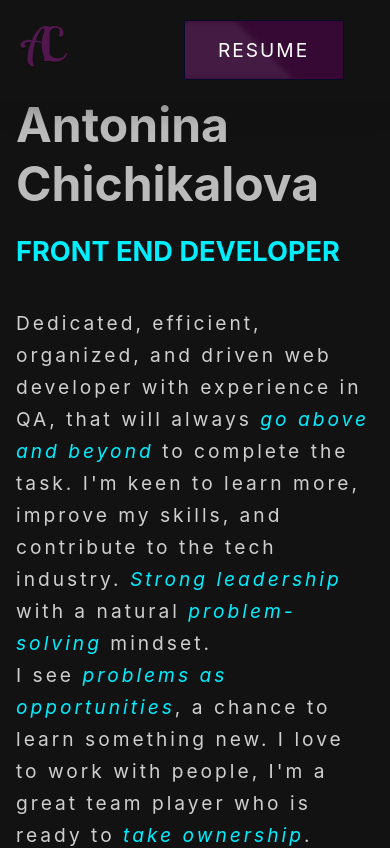
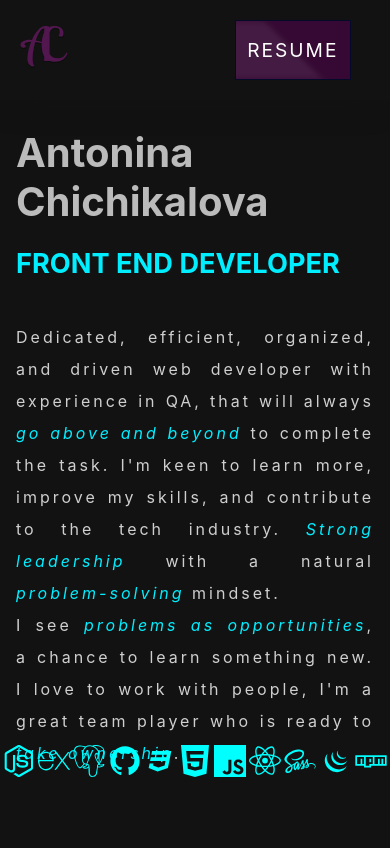
Before and after one commit to achichikalova/portfolio, a React (Create React App) app: page / in a window 390 px wide. Shown: the top 848 px of the page. Built offline with nearby package versions, Linux system fonts and the light colour scheme; a web font is replaced by a local one.

Commit message:
fix styles for small mobile devices

```diff
--- a/src/components/About.scss
+++ b/src/components/About.scss
@@ -35,6 +35,7 @@ $primary: #00eeff;
       @media screen and (max-width: 480px) {
         padding: 0;
         width: auto;
+        font-size: 1rem;
       }
     }
 
@@ -62,4 +63,8 @@ $primary: #00eeff;
   @media (max-width: 1080px) {
     padding: 0 50px 15px 50px;
   }
+
+  @media screen and (max-width: 480px) {
+    padding: 0 1rem 15px 1rem;
+  }
 }
--- a/src/components/Header.scss
+++ b/src/components/Header.scss
@@ -109,5 +109,9 @@ $fontColor: rgba(255, 255, 255, 0.8);
         display: none;
       }
     }
+
+    @media screen and (max-width: 480px) {
+      width: 40vw;
+    }
   }
 }
--- a/src/components/Intro.scss
+++ b/src/components/Intro.scss
@@ -91,6 +91,11 @@ $primary: #00eeff;
         font-size: 3rem;
         margin-bottom: 0;
       }
+
+      @media screen and (max-width: 480px) {
+        margin-top: 2rem;
+        font-size: 2.5rem;
+      }
     }
 
     h3 {
@@ -113,6 +118,11 @@ $primary: #00eeff;
 
       @media (max-width: 1080px) {
         width: 100%;
+      }
+
+      @media screen and (max-width: 480px) {
+        font-size: 1rem;
+        text-align: justify;
       }
     }
 
--- a/src/components/Quote.scss
+++ b/src/components/Quote.scss
@@ -7,9 +7,10 @@
   margin: 0 auto;
   width: 70%;
   height: auto;
+  margin-bottom: 1.2rem;
 
   p {
-    font-size: clamp(3rem, 5rem, 6rem);
+    font-size: clamp(2rem, 5rem, 6rem);
     text-align: center;
     font-family: "Passions Conflict", cursive;
     color: rgba(255, 255, 255, 0.7);
@@ -18,19 +19,28 @@
     @media screen and (max-width: 768px) {
       font-size: 3rem;
     }
+
+    @media screen and (max-width: 480px) {
+      font-size: 2.5rem;
+    }
   }
 
   span {
     font-weight: bold;
+    font-size: clamp(.6rem, 1rem, 1.5rem);
   }
 
   .decor {
-    font-size: 4rem;
+    font-size: clamp(1.2rem, 3rem, 4rem);
     color: #350933;
     font-family: "Passions Conflict", cursive;
   }
 
   .carousel-root {
     width: 70vw;
+
+    @media screen and (max-width: 480px) {
+      width: 90vw;
+    }
   }
 }
--- a/src/components/animation/Animation.scss
+++ b/src/components/animation/Animation.scss
@@ -28,7 +28,11 @@
     }
   }
 
-  @media screen and (max-width: 768px) {
-    padding-bottom: 50px;
+  svg {
+    @media screen and (max-width: 1080px) {
+      padding-bottom: 50px;
+      width: 70vw;
+      height: 30vh;
+    }
   }
 }
```
